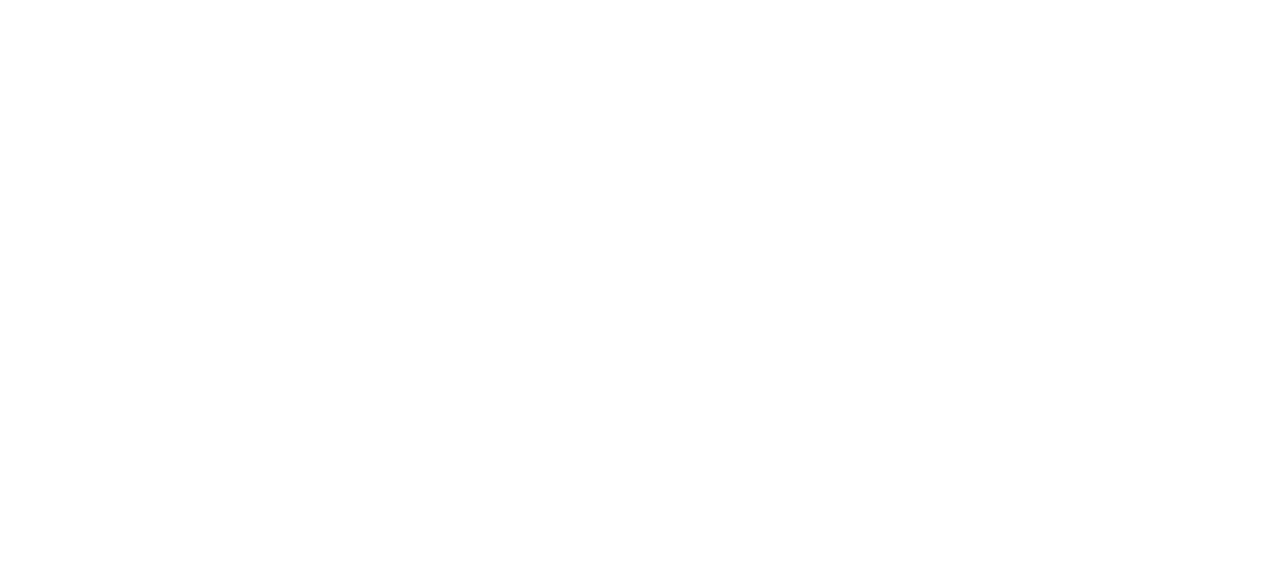
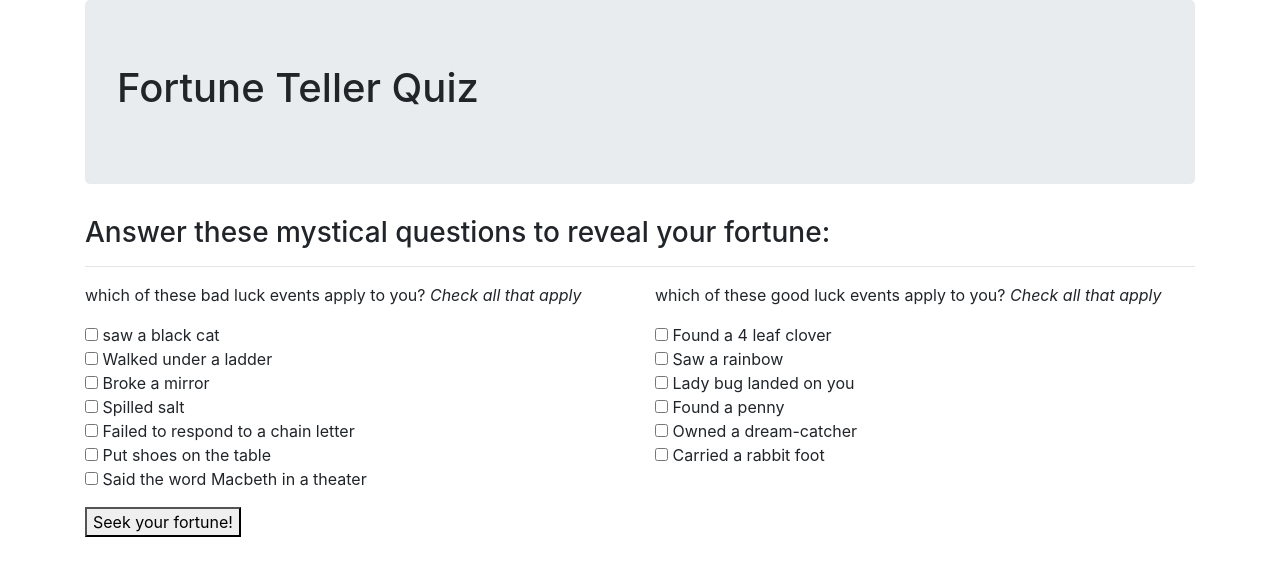
Before and after one commit to cjrhone/fortune-teller, a plain HTML site: page index.html in a window 1280 px wide. Drawn offline with Linux system fonts and the light colour scheme.

Commit message:
Add quiz layout

```diff
--- a/css/styles.css
+++ b/css/styles.css
@@ -0,0 +1,7 @@
+.goodResult{
+  display: none;
+}
+
+.badResult{
+  display: none;
+}
--- a/index.html
+++ b/index.html
@@ -1,9 +1,61 @@
 <!DOCTYPE html>
 <html>
   <head>
-    <title></title>
+    <link rel="stylesheet" href="css/bootstrap.css">
+    <link rel="stylesheet" href="css/styles.css">
+    <script src="js/jquery-3.3.1.js"></script>
+    <script src="js/scripts.js"></script>
+    <title>Fortune Teller Quiz</title>
   </head>
   <body>
+    <div class="container">
+      <div class="jumbotron">
+        <h1>Fortune Teller Quiz</h1>
+      </div>
+      <h3>Answer these mystical questions to reveal your fortune: <hr></h3>
+      <form id="fortuneQuiz">
+      <div class="row">
+        <div class="col-md-6">
+          <div class="form-group" id="badQuestions">
+            <p>which of these bad luck events apply to you?  <em>Check all that apply</em></p>
+            <input type="checkbox" name="bad-luck" value="-1"> saw a black cat<br>
+            <input type="checkbox" name="bad-luck" value="-1"> Walked under a ladder<br>
+            <input type="checkbox" name="bad-luck" value="-1"> Broke a mirror<br>
+            <input type="checkbox" name="bad-luck" value="-1"> Spilled salt<br>
+            <input type="checkbox" name="bad-luck" value="-1"> Failed to respond to a chain letter<br>
+            <input type="checkbox" name="bad-luck" value="-1"> Put shoes on the table<br>
+            <input type="checkbox" name="bad-luck" value="-1"> Said the word Macbeth in a theater<br>
+            </div>
+          </div>
+          <div class="col-md-6">
+            <div class="form-group" id="badQuestions">
+              <p>which of these good luck events apply to you?  <em>Check all that apply</em></p>
+              <input type="checkbox" name="good-luck" value="1"> Found a 4 leaf clover<br>
+              <input type="checkbox" name="good-luck" value="1"> Saw a rainbow<br>
+              <input type="checkbox" name="good-luck" value="1"> Lady bug landed on you<br>
+              <input type="checkbox" name="good-luck" value="1"> Found a penny<br>
+              <input type="checkbox" name="good-luck" value="1"> Owned a dream-catcher<br>
+              <input type="checkbox" name="good-luck" value="1"> Carried a rabbit foot<br>
+            </div>
+          </div>
+        </div>
+      </form>
+
+      <button type="submit" class="btn-btn-success" name="button">Seek your fortune!</button>
+
+        <div class="goodResult">
+          <h2>You are lucky</h2>
+          <p class ="lead">Luck is on your side!</p>
+
+        </div>
+
+        <div class="badResult">
+          <h2>You are unlucky</h2>
+          <p class ="lead">Stay indoors for awhile.</p>
+
+        </div>
+
+    </div>
 
   </body>
 </html>
--- a/js/scripts.js
+++ b/js/scripts.js
@@ -0,0 +1,10 @@
+$(document).ready(function() {
+ $("form#fortuneQuiz").submit(function(event) {
+   event.preventDefault();
+
+   $("#badResult").show();
+   $("#goodResult").show();
+
+ })
+
+})
```
